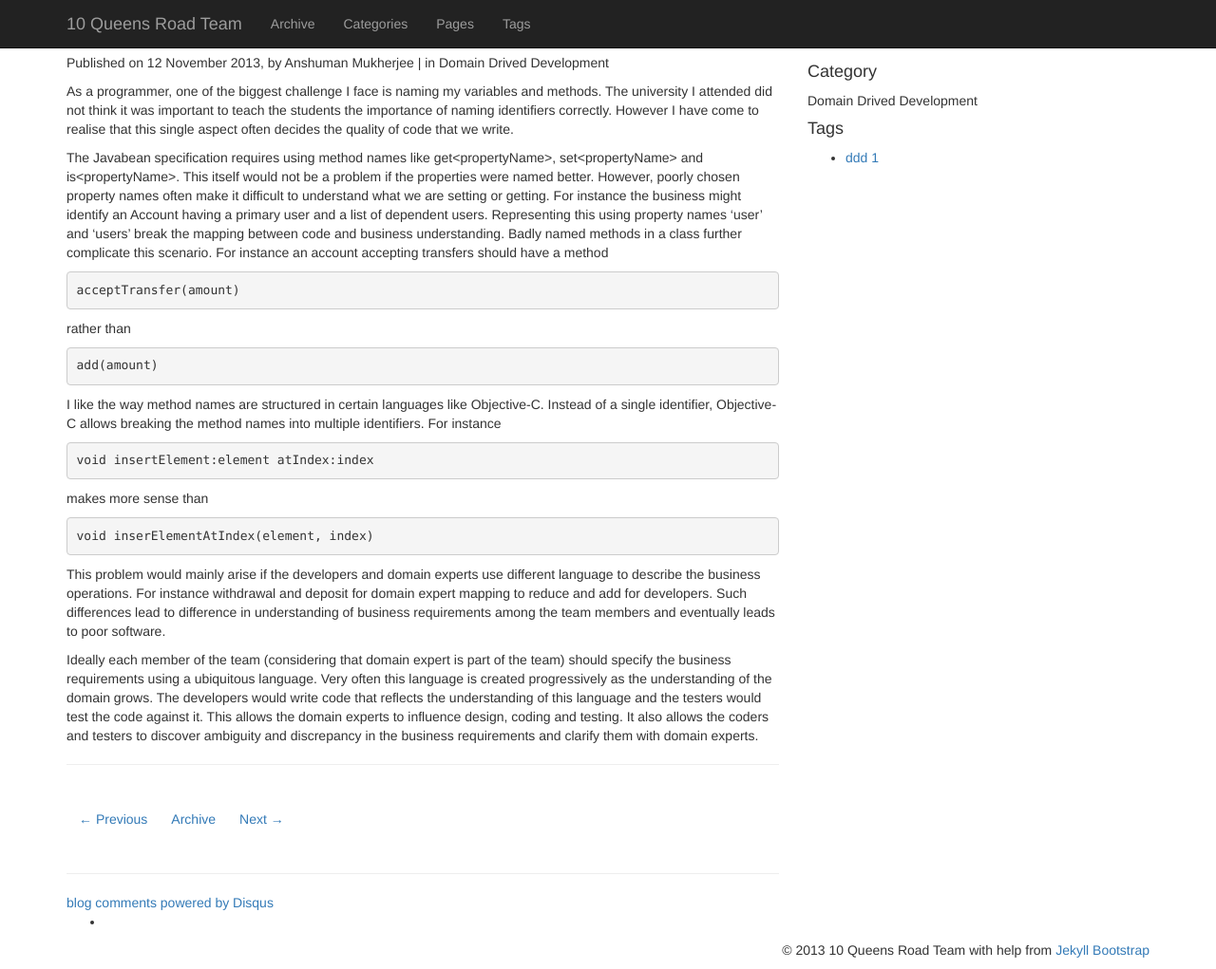
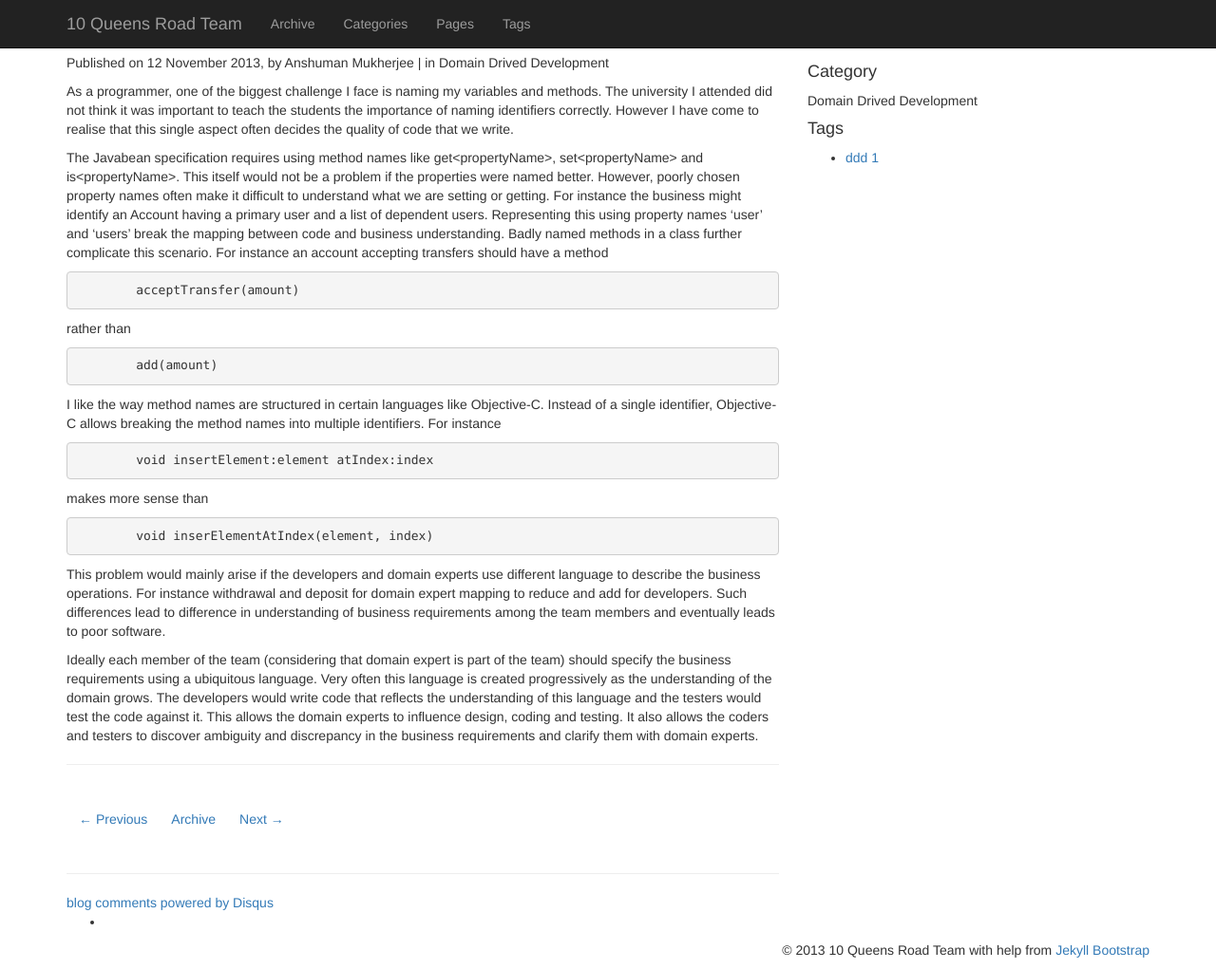
Before and after one commit to 10QueensRoad/10queensroad-staging, a Jekyll site: the page built from _posts/2013-11-12-importance-of-ubiquitous-language-in-ddd.md, in a window 1280 px wide and 1021 px high. Shown: the whole window at 95% size. Built offline with Jekyll 4.4.1, drawn with Linux system fonts in a browser that asks for light colours; nearby versions of some CDN libraries; library files that are not in the unit come from our copies; Markdown is read by kramdown in place of the engine named in the settings; comment, search, counter and statistics services are not loaded.

Commit message:
fixed formatting

````diff
--- a/_posts/2013-11-12-importance-of-ubiquitous-language-in-ddd.md
+++ b/_posts/2013-11-12-importance-of-ubiquitous-language-in-ddd.md
@@ -9,21 +9,31 @@
 
  As a programmer, one of the biggest challenge I face is naming my variables and methods. The university I attended did not think it was important to teach the students the importance of naming identifiers correctly. However I have come to realise that this single aspect often decides the quality of code that we write.
 
+<!--end excerpt-->
+
 The Javabean specification requires using method names like get&lt;propertyName&gt;, set&lt;propertyName&gt; and is&lt;propertyName&gt;. This itself would not be a problem if the properties were named better. However, poorly chosen property names often make it difficult to understand what we are setting or getting. For instance the business might identify an Account having a primary user and a list of dependent users. Representing this using property names 'user' and 'users' break the mapping between code and business understanding. Badly named methods in a class further complicate this scenario. For instance an account accepting transfers should have a method
 
+```java
 	acceptTransfer(amount)
+```
 
 rather than
 
+```java
 	add(amount)
+```
 
 I like the way method names are structured in certain languages like Objective-C. Instead of a single identifier, Objective-C allows breaking the method names into multiple identifiers. For instance
 
+```java
 	void insertElement:element atIndex:index
+```
 
 makes more sense than
 
+```java
 	void inserElementAtIndex(element, index)
+```
 
 This problem would mainly arise if the developers and domain experts use different language to describe the business operations. For instance withdrawal and deposit for domain expert mapping to reduce and add for developers. Such differences lead to difference in understanding of business requirements among the team members and eventually leads to poor software.
 
````
